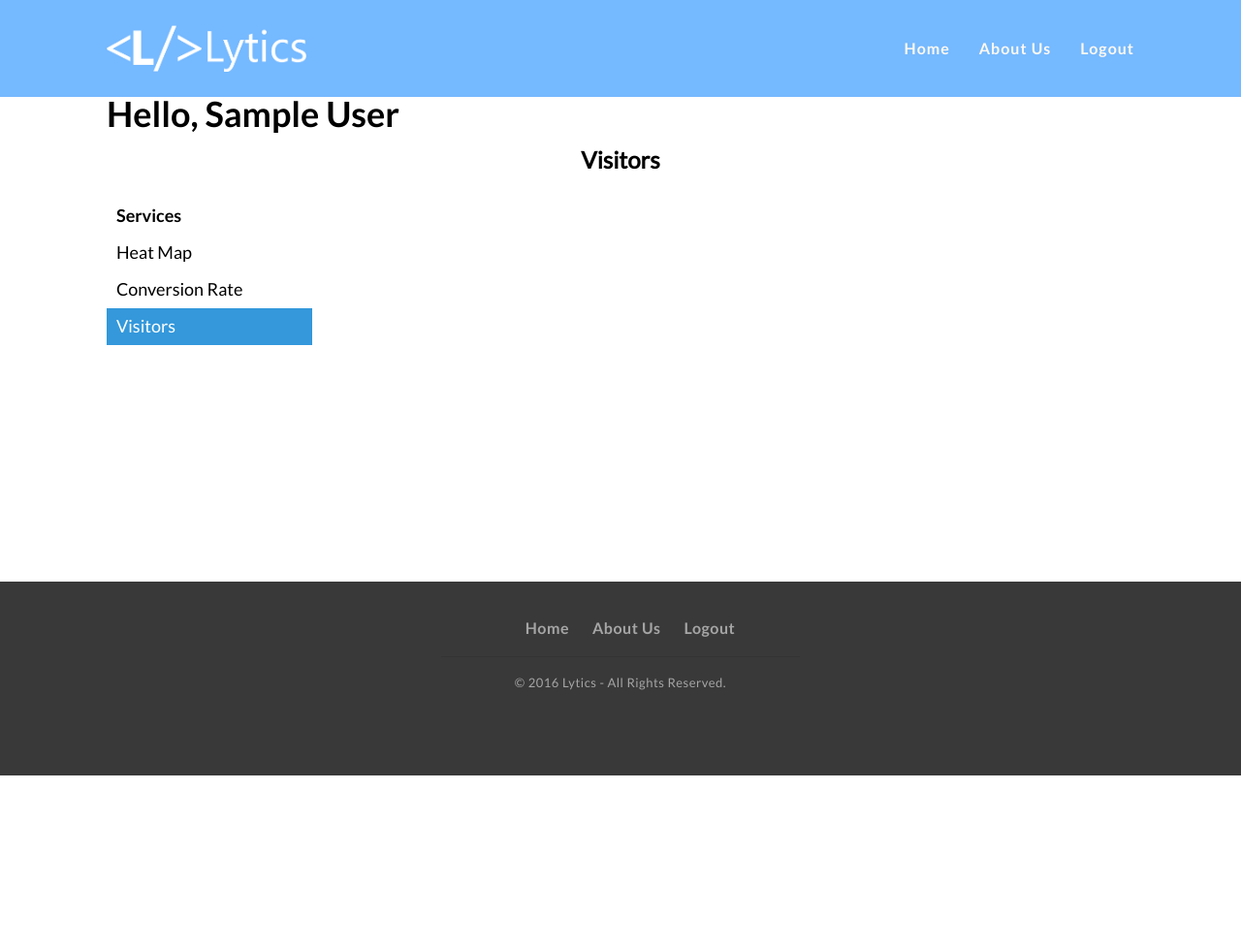
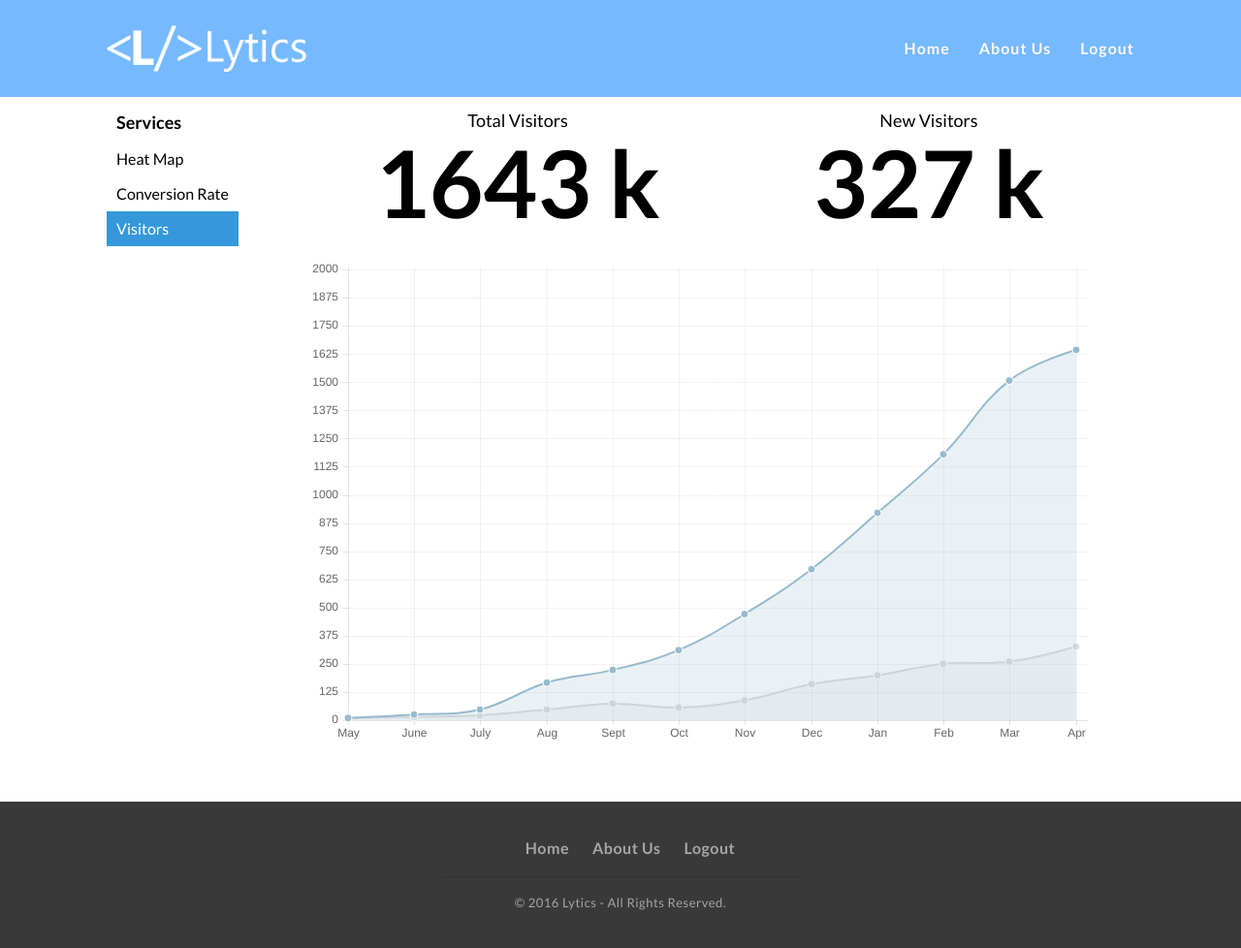
Before and after one commit to DerekMcMahon/E-Commerce, a PHP site: page /visitors.php in a window 1280 px wide. Shown: the whole page at 97% size. Before the commit the page ends 800 px from the top, so only its background shows below. Run offline with PHP 8.4, Linux system fonts and the light colour scheme; the visitor is signed in with stand-in values (Sample User, id 1).

Commit message:
Added graph to visitors section

```diff
--- a/lytics/chart_test.html
+++ b/lytics/chart_test.html
@@ -22,7 +22,7 @@
 		var myNewChart = new Chart(ctx);
 
 		var data = {
-		    labels: ["Jan", "Feb", "Mar", "Apr", "May", "June", "July", "Aug", "Sept", "Oct", "Nov", "Dec"],
+		    labels: ["May", "June", "July", "Aug", "Sept", "Oct", "Nov", "Dec", "Jan", "Feb", "Mar", "Apr"],
 		    datasets: [
 		        {
 		            label: "New Visitors (1K)",
--- a/lytics/css/dashboard.css
+++ b/lytics/css/dashboard.css
@@ -1,22 +1,22 @@
 /* fonts */
 @font-face {
     font-family: 'LatoRegular';
-    src: url('../fonts/Lato-Regular.eot');
-    src: url('../fonts/Lato-Regular.eot?#iefix') format('embedded-opentype'),
-         url('../fonts/Lato-Regular.woff') format('woff'),
-         url('../fonts/Lato-Regular.ttf') format('truetype'),
-         url('../fonts/Lato-Regular.svg#LatoRegular') format('svg');
+    src: url('../fonts/lato-regular.eot');
+    src: url('../fonts/lato-regular.eot?#iefix') format('embedded-opentype'),
+         url('../fonts/lato-regular.woff') format('woff'),
+         url('../fonts/lato-regular.ttf') format('truetype'),
+         url('../fonts/lato-regular.svg#LatoRegular') format('svg');
     font-weight: normal;
     font-style: normal;
 }
 
 @font-face {
     font-family: 'LatoBold';
-    src: url('../fonts/Lato-Bold.eot');
-    src: url('../fonts/Lato-Bold.eot?#iefix') format('embedded-opentype'),
-         url('../fonts/Lato-Bold.woff') format('woff'),
-         url('../fonts/Lato-Bold.ttf') format('truetype'),
-         url('../fonts/Lato-Bold.svg#LatoBold') format('svg');
+    src: url('../fonts/lato-bold.eot');
+    src: url('../fonts/lato-bold.eot?#iefix') format('embedded-opentype'),
+         url('../fonts/lato-bold.woff') format('woff'),
+         url('../fonts/lato-bold.ttf') format('truetype'),
+         url('../fonts/lato-bold.svg#LatoBold') format('svg');
     font-weight: normal;
     font-style: normal;
 
@@ -79,7 +79,7 @@ table {
 /** actual content **/
 
 .services-container {
-	width: inherit;
+	display: table-cell;
 	position: fixed;
 }
 
@@ -102,13 +102,15 @@ table {
 #services li {
 	width: 100%;
 	padding: 10px 10px;
+	font-size: 16px;
 	list-style: none;
 	cursor: pointer;
 	transition: all 0.25s;
 }
 
 #services li:hover {
-	background: #2ecc71;
+	background: #3498db;
+	color: white;
 }
 
 #services a {
--- a/lytics/css/visitor.css
+++ b/lytics/css/visitor.css
@@ -0,0 +1,27 @@
+.split-content-cell {
+	width: 50%;
+	height: 10px;
+	display: table-cell;
+	text-align: center;
+	vertical-align: middle;
+}
+
+.split-content-row {
+	display: table-row;
+}
+
+.split-content-container {
+	width: 100%;
+	display: table;
+	margin-bottom: 20px;
+}
+
+#total-visitor-count {
+	font-size: 96px;
+	font-family: 'LatoBold', arial;
+}
+
+#new-visitor-count {
+	font-size: 96px;
+	font-family: 'LatoBold', arial;
+}
--- a/lytics/visitors.php
+++ b/lytics/visitors.php
@@ -15,10 +15,101 @@
 	<link rel="stylesheet" type="text/css" href="css/reset.css">
 	<link rel="stylesheet" type="text/css" href="css/main.css">
 	<link rel="stylesheet" type="text/css" href="css/dashboard.css">
-	<link rel="stylesheet" type="text/css" href="css/visitors.css">
+	<link rel="stylesheet" type="text/css" href="css/visitor.css">
 
     <script type="text/javascript" src="js/jquery.js"></script>
+    <script type="text/javascript" src="js/Chart.js"></script>
+    <script type="text/javascript">
+    	window.onload = function() {
+    		// Get context with jQuery - using jQuery's .get() method.
+			var ctx = $("#chart").get(0).getContext("2d");
+			// This will get the first returned node in the jQuery collection.
+			var myNewChart = new Chart(ctx);
 
+			var data = {
+			    labels: ["May", "June", "July", "Aug", "Sept", "Oct", "Nov", "Dec", "Jan", "Feb", "Mar", "Apr"],
+			    datasets: [
+			        {
+			            label: "New Visitors (1K)",
+			            fillColor: "rgba(220,220,220,0.2)",
+			            strokeColor: "rgba(220,220,220,1)",
+			            pointColor: "rgba(220,220,220,1)",
+			            pointStrokeColor: "#fff",
+			            pointHighlightFill: "#fff",
+			            pointHighlightStroke: "rgba(220,220,220,1)",
+			            data: [10, 15, 22, 47, 73, 56, 88, 160, 199, 250, 260, 327]
+			        },
+			        {
+			            label: "Total Visitors (1K)",
+			            fillColor: "rgba(151,187,205,0.2)",
+			            strokeColor: "rgba(151,187,205,1)",
+			            pointColor: "rgba(151,187,205,1)",
+			            pointStrokeColor: "#fff",
+			            pointHighlightFill: "#fff",
+			            pointHighlightStroke: "rgba(151,187,205,1)",
+			            data: [10, 25, 47, 167, 223, 311, 471, 670, 920, 1180, 1507, 1643]
+			        }
+			    ]
+			};
+
+    		var options = {
+
+			    ///Boolean - Whether grid lines are shown across the chart
+			    scaleShowGridLines : true,
+
+			    //String - Colour of the grid lines
+			    scaleGridLineColor : "rgba(0,0,0,.05)",
+
+			    //Number - Width of the grid lines
+			    scaleGridLineWidth : 1,
+
+			    //Boolean - Whether to show horizontal lines (except X axis)
+			    scaleShowHorizontalLines: true,
+
+			    //Boolean - Whether to show vertical lines (except Y axis)
+			    scaleShowVerticalLines: true,
+
+			    //Boolean - Whether the line is curved between points
+			    bezierCurve : true,
+
+			    //Number - Tension of the bezier curve between points
+			    bezierCurveTension : 0.4,
+
+			    //Boolean - Whether to show a dot for each point
+			    pointDot : true,
+
+			    //Number - Radius of each point dot in pixels
+			    pointDotRadius : 4,
+
+			    //Number - Pixel width of point dot stroke
+			    pointDotStrokeWidth : 1,
+
+			    //Number - amount extra to add to the radius to cater for hit detection outside the drawn point
+			    pointHitDetectionRadius : 20,
+
+			    //Boolean - Whether to show a stroke for datasets
+			    datasetStroke : true,
+
+			    //Number - Pixel width of dataset stroke
+			    datasetStrokeWidth : 2,
+
+			    //Boolean - Whether to fill the dataset with a colour
+			    datasetFill : true,
+
+			    //String - A legend template
+			    legendTemplate : "<ul class=\"<%=name.toLowerCase()%>-legend\"><% for (var i=0; i<datasets.length; i++){%><li><span style=\"background-color:<%=datasets[i].strokeColor%>\"></span><%if(datasets[i].label){%><%=datasets[i].label%><%}%></li><%}%></ul>"
+
+			};
+
+			var myLineChart = new Chart(ctx).Line(data, options);
+
+			// Set label data
+			var total_visitors = data.datasets[1].data[11];
+			var new_visitors = data.datasets[0].data[11];
+			$("#total-visitor-count").text(total_visitors + " k");
+			$("#new-visitor-count").text(new_visitors + " k");
+    	};
+    </script>
 
 </head>
 
@@ -27,18 +118,11 @@
 
 	<section class="dashboard">
 		<div class="wrapper">
-
-		<h2>Hello, <?php echo $_SESSION['first_name']?></h2>
-		<br/>
-		<h3 id="service_type">Visitors</h3>
-
-
-		<br/>
-
 		<table>
-			<tr>
+			<tr class="dashboard-row">
 				<td id="services">
-					<h3 id="title">Services</h3>
+					<div class="services-container">
+						<h3 id="title">Services</h3>
 						<ul id="links">
 							<a href="heat_map.php"><li>Heat Map</li></a>
 							<a href="conversion_rate.php"><li>Conversion Rate</li></a>
@@ -47,9 +131,23 @@
 					</div>
 				</td>
 				<td id="content">
-					<div>
-
-					</div>
+					<section class="split-content-container">
+						<div class="split-content-row">
+							<div class="split-content-cell">
+								Total Visitors
+							</div>
+							<div class="split-content-cell">
+								New Visitors
+							</div>
+						</div>
+						<div class="split-content-row">
+							<div id="total-visitor-count" class="split-content-cell">
+							</div>
+							<div id="new-visitor-count" class="split-content-cell">
+							</div>
+						</div>
+					</section>
+					<canvas id="chart" width="800px" height="500px"></canvas>
 				</td>
 			</tr>
 		</table>
```
Also changed, not shown: lytics/css/heat_map.css (+0 -10 lines).
